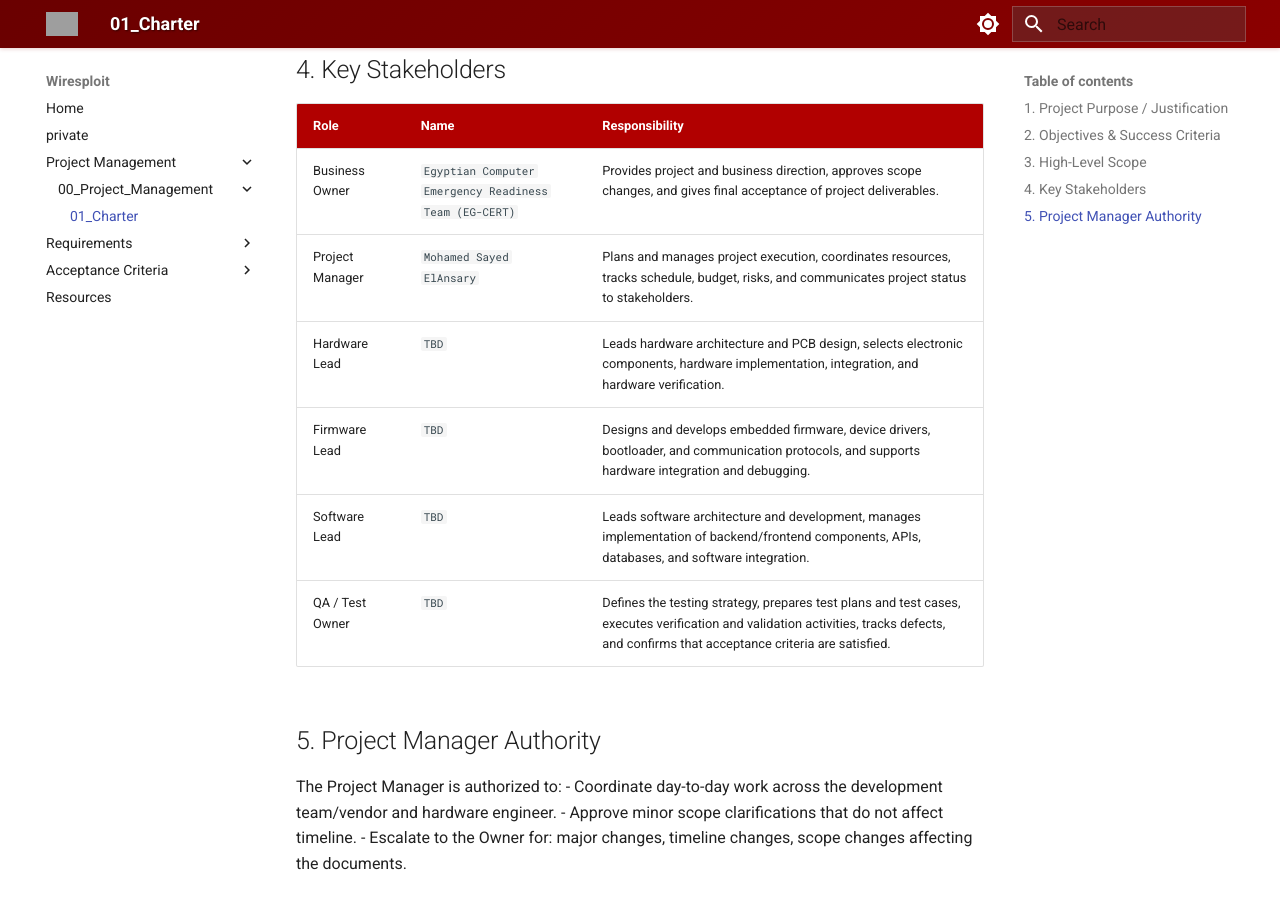
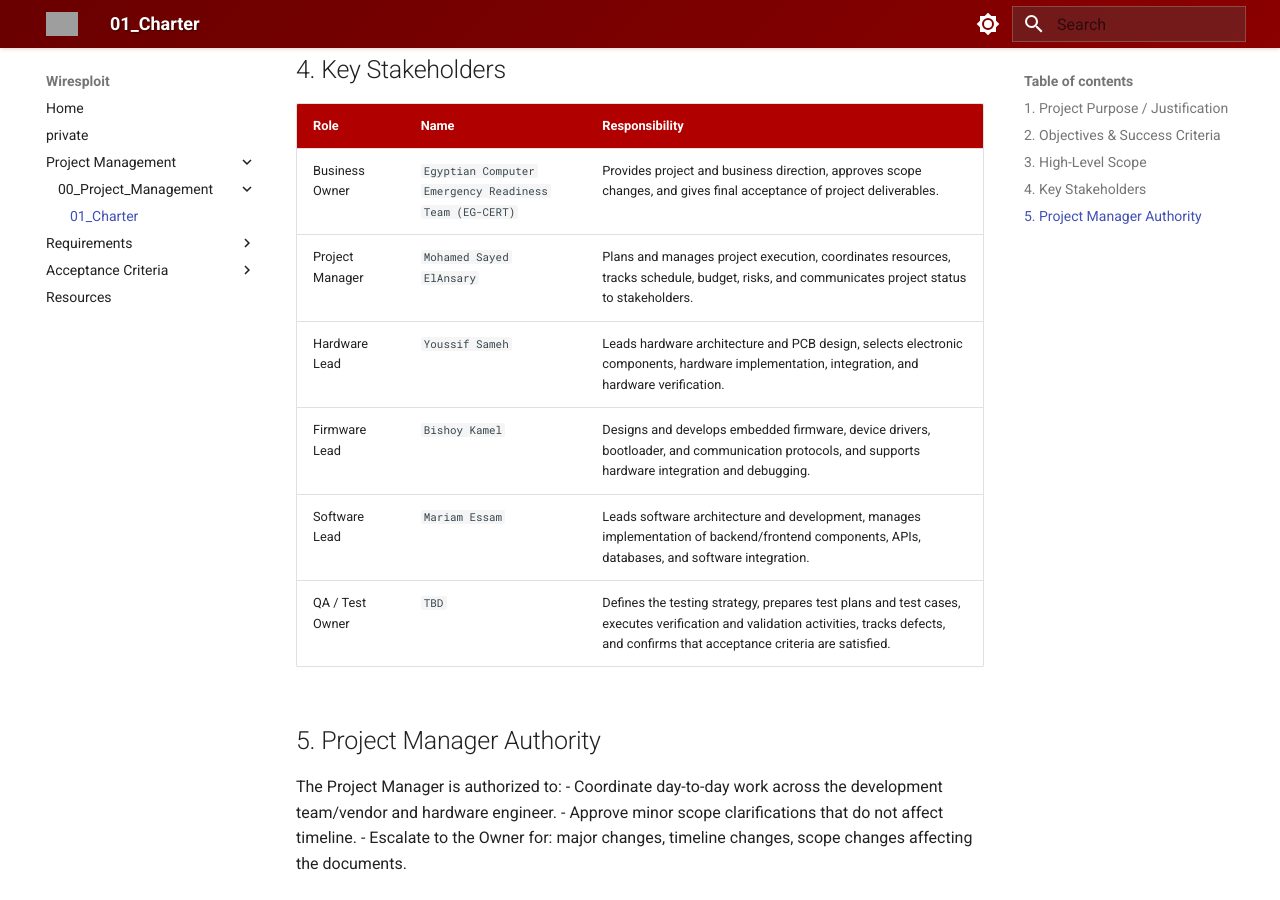
Before and after one commit to EG-ETCS/wiresploit, an MkDocs documentation site: the page built from docs/00_Project_Management/01_Charter.md, in a window 1280 px wide and 900 px high, scrolled down 1969 px. Built offline with MkDocs 1.6.1 and Material for MkDocs 9.7.7, drawn with Linux system fonts in a browser that asks for light colours; grey boxes are pictures that could not be loaded.

Commit message:
update project roles and responsibilities in Project Charter

```diff
--- a/docs/00_Project_Management/01_Charter.md
+++ b/docs/00_Project_Management/01_Charter.md
@@ -49,9 +49,9 @@ This project exists to eliminate that manual correlation burden by building a sy
 | ------------------------ | ------------------------------------------------------ | --------------------------------------------------------------------------------------------------------------------------------------------------------------------------------------- |
 | Business Owner | `Egyptian Computer Emergency Readiness Team (EG-CERT)` | Provides project and business direction, approves scope changes, and gives final acceptance of project deliverables.                                                            |
 | Project Manager          | `Mohamed Sayed ElAnsary`                               | Plans and manages project execution, coordinates resources, tracks schedule, budget, risks, and communicates project status to stakeholders.                                            |
-| Hardware Lead            | `TBD`                                                  | Leads hardware architecture and PCB design, selects electronic components, hardware implementation, integration, and hardware verification.                                    |
-| Firmware Lead            | `TBD`                                                  | Designs and develops embedded firmware, device drivers, bootloader, and communication protocols, and supports hardware integration and debugging.                                       |
-| Software Lead            | `TBD`                                                  | Leads software architecture and development, manages implementation of backend/frontend components, APIs, databases, and software integration.                                          |
+| Hardware Lead            | `Youssif Sameh`                                                  | Leads hardware architecture and PCB design, selects electronic components, hardware implementation, integration, and hardware verification.                                    |
+| Firmware Lead            | `Bishoy Kamel`                                                  | Designs and develops embedded firmware, device drivers, bootloader, and communication protocols, and supports hardware integration and debugging.                                       |
+| Software Lead            | `Mariam Essam`                                                  | Leads software architecture and development, manages implementation of backend/frontend components, APIs, databases, and software integration.                                          |
 | QA / Test Owner          | `TBD`                                                  | Defines the testing strategy, prepares test plans and test cases, executes verification and validation activities, tracks defects, and confirms that acceptance criteria are satisfied. |
 
 ## 5. Project Manager Authority
```
